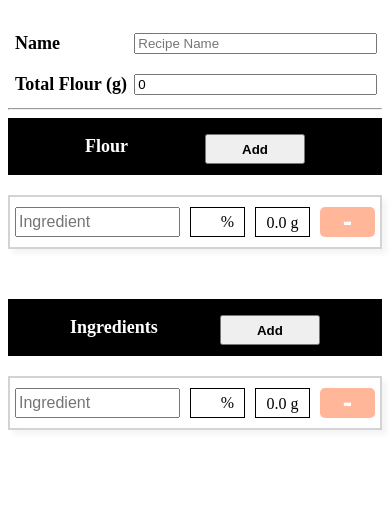
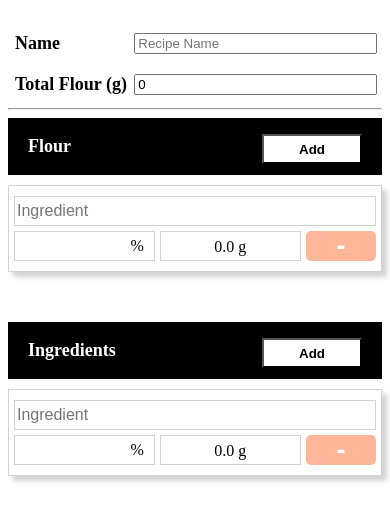
Before and after one commit to Drewlove/bakers-math-client, a React (Create React App) app: page / in a window 390 px wide. Shown: the top 522 px of the page. Built offline with nearby package versions, Linux system fonts and the light colour scheme.

Commit message:
Change outline color of inputs and recipe-ingredient-container. Mobile display now renders name input on its own line, and % input, calc weight, and subtract button on separate line.' ;

```diff
--- a/src/App.css
+++ b/src/App.css
@@ -18,23 +18,37 @@ form {
   font-weight: bold;
 }
 
+.recipe-ingredient-name-container {
+  margin-bottom: 5px;
+}
+
 .recipe__input_heading {
 }
 
-.recipe__input_name {
+.recipe-ingredient__input_name {
   width: 100%;
   height: 30px;
   font-size: 16px;
+  border: 1px solid lightgray;
+}
+
+.recipe-ingredient__input {
+}
+
+.recipe-ingredient-percent-wt-btn-container {
+  display: grid;
+  grid-template-columns: 2fr 2fr 1fr;
+  grid-gap: 5px;
 }
 
 .recipe__input-percent-container {
-  border: 1px solid black;
+  border: 1px solid lightgray;
   display: flex;
   align-items: center;
   height: 30px;
 }
 
-.recipe__input_percent {
+.recipe-ingredient__input_percent {
   width: 100%;
   border: none;
   padding-left: 15%;
@@ -48,9 +62,10 @@ form {
 .recipe-banner {
   display: flex;
   align-items: center;
-  justify-content: space-evenly;
+  justify-content: space-between;
   background-color: black;
   color: white;
+  padding: 0px 20px;
 }
 
 .recipe-banner__text {
@@ -81,6 +96,9 @@ form {
   width: 100px;
   margin-top: 5px;
   font-weight: bold;
+  background-color: white;
+  color: black;
+  cursor: pointer;
 }
 
 .recipe-header {
@@ -104,20 +122,15 @@ form {
 }
 
 .recipe-ingredient-container {
-  display: grid;
-  grid-template-columns: minmax(0, 3fr) minmax(0, 1fr) minmax(0, 1fr) minmax(
-      0,
-      1fr
-    );
-  grid-gap: 10px;
-  border: 2px solid #d3d3d3;
-  box-shadow: 5px 5px 5px #f5f5f5;
+  border: 1px solid lightgray;
+  box-shadow: 5px 5px 5px lightgrey;
   padding: 10px 5px;
-  margin-top: 20px;
+  margin: 10px 0px;
+  display: block;
 }
 
 .recipe-ingredient-container__calc-weight-div {
-  border: 1px solid black;
+  border: 1px solid lightgray;
   line-height: 30px;
   display: flex;
   justify-content: space-evenly;
@@ -132,4 +145,10 @@ form {
   .recipe-container__legend {
     font-size: 21px;
   }
+
+  .recipe-ingredient-container {
+    grid-template-columns: 2fr 3fr;
+    display: grid;
+    grid-gap: 5px;
+  }
 }
--- a/src/RecipeIngredientContainer/RecipeIngredientContainer.js
+++ b/src/RecipeIngredientContainer/RecipeIngredientContainer.js
@@ -34,6 +34,7 @@ function RecipeIngredientContainer(props) {
           ingredientTextValue={props.ingredientTextValue}
           handleChange={(e) => props.handleChange(e)}
         />
+        <div className="recipe-ingredient-percent-wt-btn-container">
           <RecipeIngredientPercent
             inputName={`percent_${props.id}`}
             ingredientPercentValue={props.ingredientPercentValue}
@@ -45,6 +46,7 @@ function RecipeIngredientContainer(props) {
           </div>
           <div>{renderSubtractButton()}</div>
         </div>
+      </div>
     </>
   );
 }
--- a/src/RecipeIngredientName/RecipeIngredientName.js
+++ b/src/RecipeIngredientName/RecipeIngredientName.js
@@ -2,9 +2,9 @@ import React from "react";
 
 function RecipeIngredientName(props) {
   return (
-    <div>
+    <div className="recipe-ingredient-name-container">
       <input
-        className="recipe__input_name"
+        className="recipe-ingredient__input recipe-ingredient__input_name"
         type="text"
         placeholder="Ingredient"
         name={props.inputName}
--- a/src/RecipeIngredientPercent/RecipeIngredientPercent.js
+++ b/src/RecipeIngredientPercent/RecipeIngredientPercent.js
@@ -4,7 +4,7 @@ function RecipeIngredientPercent(props) {
   return (
     <div className="recipe__input-percent-container">
       <input
-        className="recipe__input_percent"
+        className="recipe-ingredient__input_percent"
         type="number"
         name={props.inputName}
         value={props.ingredientPercentValue}
```
Lines whose indentation alone changed are shown as unchanged.
